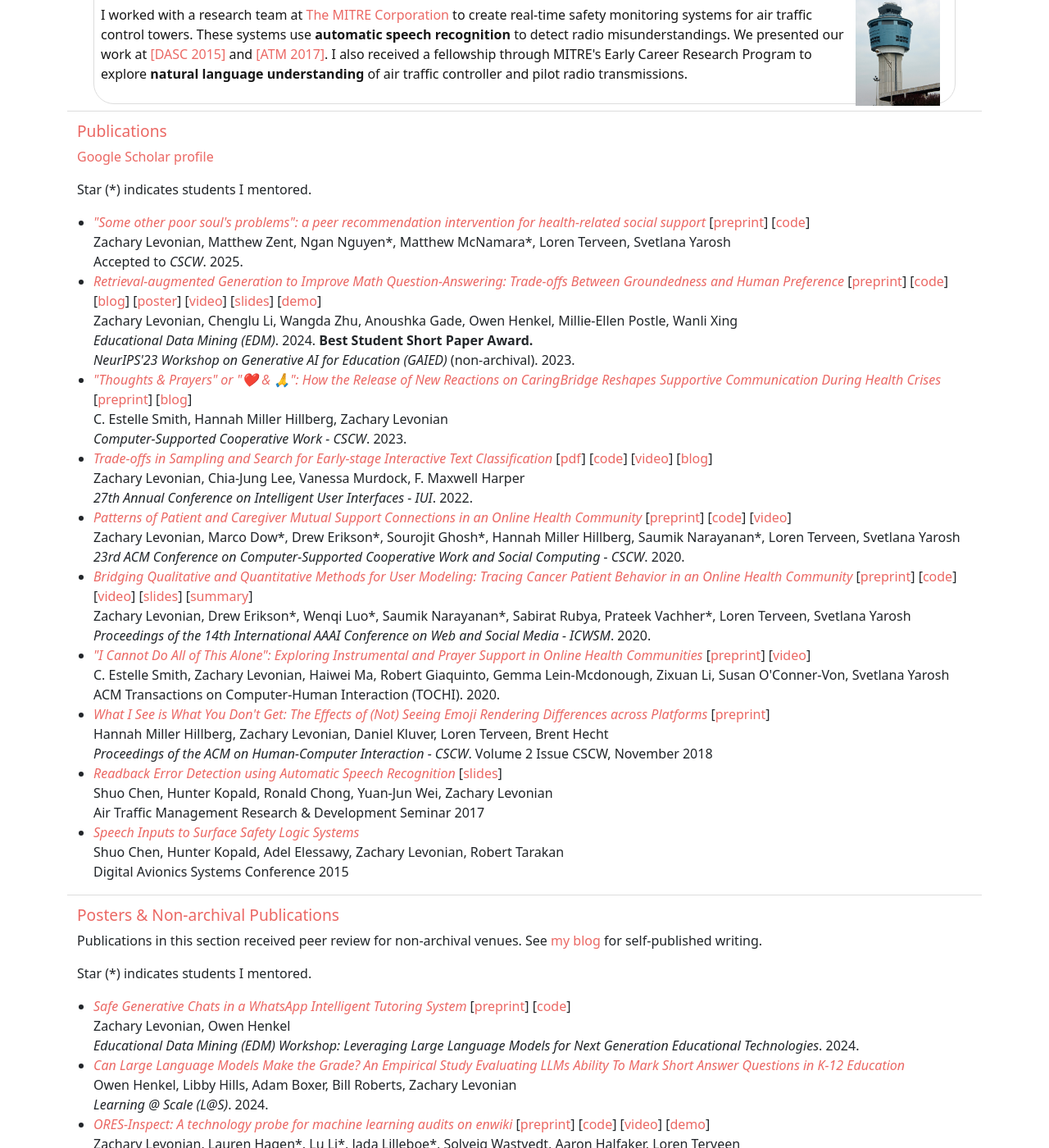
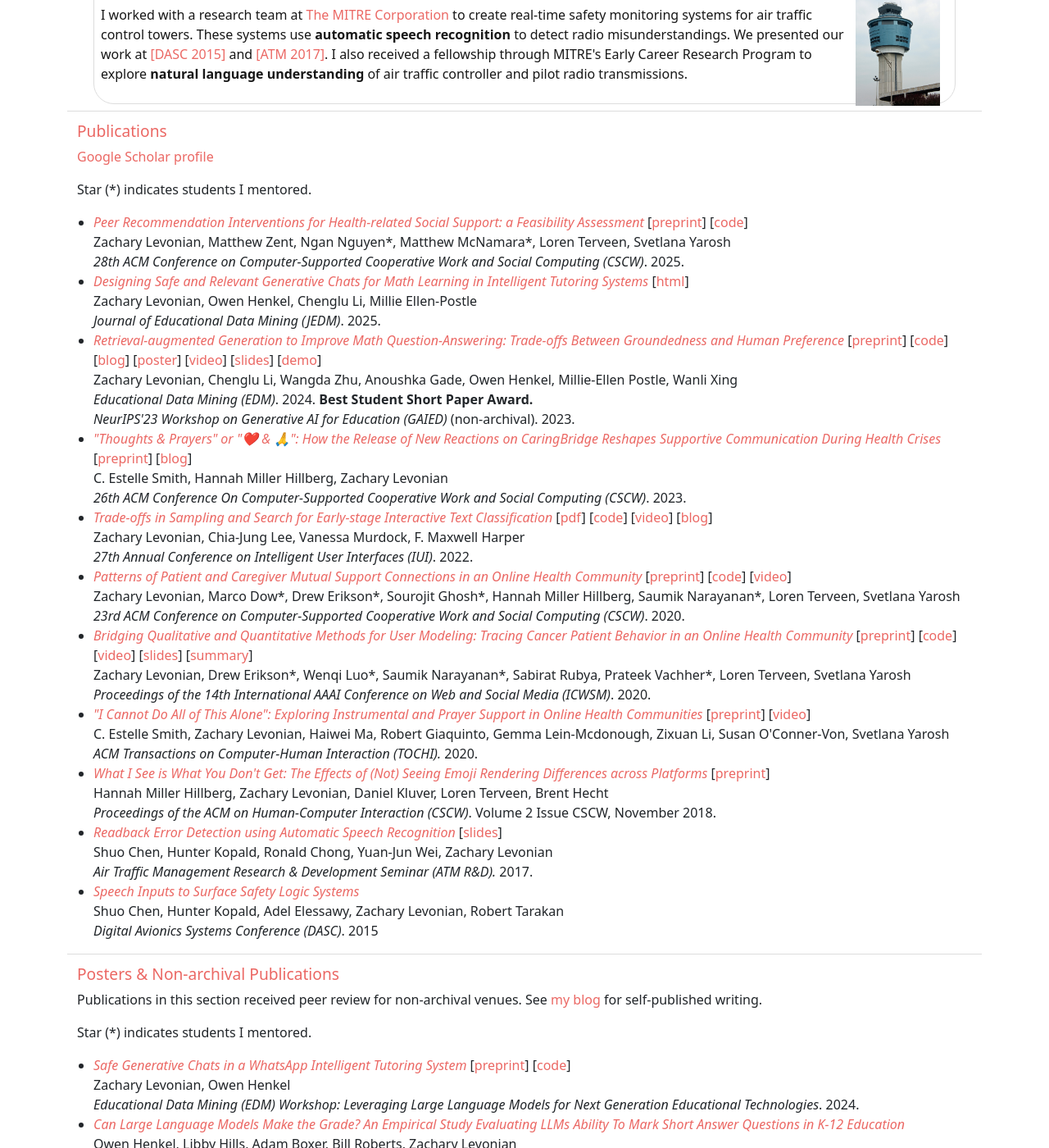
Before and after one commit to levon003/levon003.github.io, a Jekyll site: the page index.html, which Jekyll copies as it is, in a window 1280 px wide and 1400 px high, scrolled down 1104 px. Shown: the whole window at 82% size. Built offline with Jekyll 4.4.1, drawn with Linux system fonts in a browser that asks for light colours; some of the changed text lies outside the part shown.

Commit message:
Updates to metadata, clear out old news

```diff
--- a/index.html
+++ b/index.html
@@ -230,14 +229,24 @@
 
             <ul>
                 <li>
-                    <a href="https://arxiv.org/abs/2209.04973"  class="italics">"Some other poor soul's problems": a peer
-                        recommendation intervention for health-related social support</a>
+                    <a href="https://arxiv.org/abs/2209.04973"  class="italics">
+                        Peer Recommendation Interventions for Health-related Social Support: a Feasibility Assessment
+                    </a>
                     [<a href="https://arxiv.org/abs/2209.04973">preprint</a>]
                     [<a href="https://github.com/levon003/HealthBlogRec">code</a>]
                     <br>
                     Zachary Levonian, Matthew Zent, Ngan Nguyen*, Matthew McNamara*, Loren Terveen, Svetlana
                     Yarosh<br>
-                    Accepted to <em>CSCW</em>. 2025.
+                    <em>28th ACM Conference on Computer-Supported Cooperative Work and Social Computing (CSCW)</em>. 2025.
+                </li>
+                <li>
+                    <a href="https://jedm.educationaldatamining.org/index.php/JEDM/article/view/840" class="italics">
+                        Designing Safe and Relevant Generative Chats for Math Learning in Intelligent Tutoring Systems
+                    </a>
+                    [<a href="https://jedm.educationaldatamining.org/index.php/JEDM/article/download/840/238">html</a>]
+                    <br>
+                    Zachary Levonian, Owen Henkel, Chenglu Li, Millie Ellen-Postle<br>
+                    <em>Journal of Educational Data Mining (JEDM)</em>. 2025.
                 </li>
                 <li>
                     <!-- https://gaied.org/neurips2023/ -->
@@ -264,7 +273,7 @@
                     [<a href="https://medium.com/acm-cscw/thoughts-prayers-or-how-a-new-reactions-bar-reshapes-supportive-communication-6579a7286550">blog</a>]
                     <br>
                     C. Estelle Smith, Hannah Miller Hillberg, Zachary Levonian<br>
-                    <em>Computer-Supported Cooperative Work - CSCW</em>. 2023.
+                    <em>26th ACM Conference On Computer-Supported Cooperative Work and Social Computing (CSCW)</em>. 2023.
                 </li>
                 <li>
                     <a href="https://dl.acm.org/doi/10.1145/3490099.3511134" class="italics">Trade-offs in Sampling and Search for
@@ -275,7 +284,7 @@
                     [<a href="https://zwlevonian.medium.com/model-vs-modeler-trade-offs-designing-interactive-text-classification-interfaces-cda41c367e89">blog</a>]
                     <br>
                     Zachary Levonian, Chia-Jung Lee, Vanessa Murdock, F. Maxwell Harper<br>
-                    <em>27th Annual Conference on Intelligent User Interfaces - IUI</em>. 2022.
+                    <em>27th Annual Conference on Intelligent User Interfaces (IUI)</em>. 2022.
                 </li>
                 <li>
                     <a href="https://z.umn.edu/connection2020" class="italics">Patterns of Patient and Caregiver Mutual
@@ -286,7 +295,7 @@
                     [<a href="https://www.youtube.com/watch?v=28HSZvLDv70">video</a>]<br>
                     Zachary Levonian, Marco Dow*, Drew Erikson*, Sourojit Ghosh*, Hannah Miller Hillberg, Saumik Narayanan*,
                     Loren Terveen, Svetlana Yarosh<br>
-                    <em>23rd ACM Conference on Computer-Supported Cooperative Work and Social Computing - CSCW</em>.
+                    <em>23rd ACM Conference on Computer-Supported Cooperative Work and Social Computing (CSCW)</em>.
                     2020.
                 </li>
                 <li>
@@ -299,7 +308,7 @@
                         href="https://twitter.com/zwlevonian/status/1157300057596661761">summary</a>]<br>
                     Zachary Levonian, Drew Erikson*, Wenqi Luo*, Saumik Narayanan*, Sabirat Rubya, Prateek Vachher*,
                     Loren Terveen, Svetlana Yarosh<br>
-                    <em>Proceedings of the 14th International AAAI Conference on Web and Social Media - ICWSM</em>.
+                    <em>Proceedings of the 14th International AAAI Conference on Web and Social Media (ICWSM)</em>.
                     2020.
                     <!--<br>Acceptance rate: 24% -->
                 </li>
@@ -310,15 +319,15 @@
                     [<a href="https://www.youtube.com/watch?v=nK26-O5XViQ">video</a>]<br>
                     C. Estelle Smith, Zachary Levonian, Haiwei Ma, Robert Giaquinto, Gemma Lein-Mcdonough, Zixuan Li,
                     Susan O'Conner-Von, Svetlana Yarosh<br>
-                    ACM Transactions on Computer-Human Interaction (TOCHI). 2020.
+                    <em>ACM Transactions on Computer-Human Interaction (TOCHI).</em> 2020.
                 </li>
                 <li>
                     <a href="https://dl.acm.org/citation.cfm?id=3274393" class="italics">What I See is What You Don't Get: The Effects
                         of (Not) Seeing Emoji Rendering Differences across Platforms</a>
                     [<a href="http://www.brenthecht.com/publications/cscw2018_emojiimpact.pdf">preprint</a>]<br>
                     Hannah Miller Hillberg, Zachary Levonian, Daniel Kluver, Loren Terveen, Brent Hecht<br>
-                    <em>Proceedings of the ACM on Human-Computer Interaction - CSCW</em>. Volume 2 Issue CSCW, November
-                    2018
+                    <em>Proceedings of the ACM on Human-Computer Interaction (CSCW)</em>. Volume 2 Issue CSCW, November
+                    2018.
                 </li>
 
                 <li>
@@ -327,14 +336,14 @@
                     [<a
                         href="https://drive.google.com/file/d/1IVndFJ_ctNje36y6Cej89CJB3SxQyffQ/view?usp=sharing">slides</a>]<br>
                     Shuo Chen, Hunter Kopald, Ronald Chong, Yuan-Jun Wei, Zachary Levonian<br>
-                    Air Traffic Management Research &amp; Development Seminar 2017
+                    <em>Air Traffic Management Research &amp; Development Seminar (ATM R&amp;D).</em> 2017.
                 </li>
 
                 <li>
                     <a href="https://ieeexplore.ieee.org/document/7311392/" class="italics">Speech Inputs to Surface Safety Logic
                         Systems</a><br>
                     Shuo Chen, Hunter Kopald, Adel Elessawy, Zachary Levonian, Robert Tarakan <br>
-                    Digital Avionics Systems Conference 2015
+                    <em>Digital Avionics Systems Conference (DASC)</em>. 2015
                 </li>
             </ul>
 
@@ -459,15 +469,15 @@
             <ul>
                 <li style="list-style: none"><br>
                 </li>
+                <!--<li>
+                    November 2023, paper accepted to the NeurIPS'23 Workshop on Generative AI for Education (GAIED). <a href="https://arxiv.org/abs/2310.03184">View here.</a>
+                </li>-->
                 <li>
-                    November 2023, paper accepted to the NeurIPS'23 Workshop on Generative AI for Education (GAIED). <a href="https://arxiv.org/abs/2310.03184">View here.</a>
+                    May 2023, I joined the <a href="https://digitalharbor.org/">Digital Harbor Foundation</a> as a Senior Machine Learning Engineer in the <a href="https://learning-engineering-virtual-institute.org/">Learning Engineering Virtual Institute</a>.
                 </li>
-                <li>
-                    May 2023, I joined Digital Harbor Foundation as a Senior Machine Learning Engineer.
-                </li>
-                <li>
+                <!--<li>
                     March 2023, paper accepted to CSCW 2023! <a href="https://dl.acm.org/doi/10.1145/3610035">View here.</a>
-                </li>
+                </li>-->
                 <li>December 2022, my dissertation is now <a
                         href="https://www.proquest.com/docview/2747545402/6EF915C1F890441CPQ/1">available on
                         ProQuest</a>. (available open-access via the <a href="https://hdl.handle.net/11299/250412">UMN
@@ -478,9 +488,9 @@
                 <li>July 2022, I defended my <a href="files/zwlevonian_dissertation.pdf">dissertation
                         [pdf]</a>.</li>
                 <!--<li>January 2022, paper accepted to IUI 2022 based on work I conducted while with Amazon.</li>-->
-                <li>May 2021, I attended CHI 2021! Check out my colleague Estelle Smith's <a
+                <!--<li>May 2021, I attended CHI 2021! Check out my colleague Estelle Smith's <a
                         href="https://www.youtube.com/watch?v=nK26-O5XViQ">video presentation</a> of our TOCHI paper.
-                </li>
+                </li>-->
                 <li>April 2021, I received the University of Minnesota's <a
                         href="https://cse.umn.edu/cs/news/three-phd-students-named-doctoral-dissertation-fellowships">Doctoral
                         Dissertation Fellowship</a> for Fall 2021 and Spring 2022.</li>
@@ -506,8 +516,8 @@
                         researchers</a>.</li>
                 <!--<li>January 2019, I submitted work to <a href="https://www.icwsm.org/2020/">ICWSM</a>, my first primary-author full paper submission!</li>-->
                 <!--<li>November 2018, Work I contributed to (one paper, one poster) was presented at CSCW '18!</li>-->
-                <li>June 2018, Attended HCIC 2018 on AI + HCI! I presented a poster
-                    on some of my current work.</li> <!-- <a
+                <!--<li>June 2018, Attended HCIC 2018 on AI + HCI! I presented a poster
+                    on some of my current work.</li>--> <!-- <a
                         href="files/CaringBridge_HCIC2018_Poster.pdf">poster</a> -->
                 <li>April 2018, Attended CHI'18, my first conference!</li>
                     <!--<li>April 2018, Excited to be a coauthor on two submissions to CSCW, my first computer science publications!-->
```
Also changed, not shown: other parts of index.html (+5 -5 lines).
